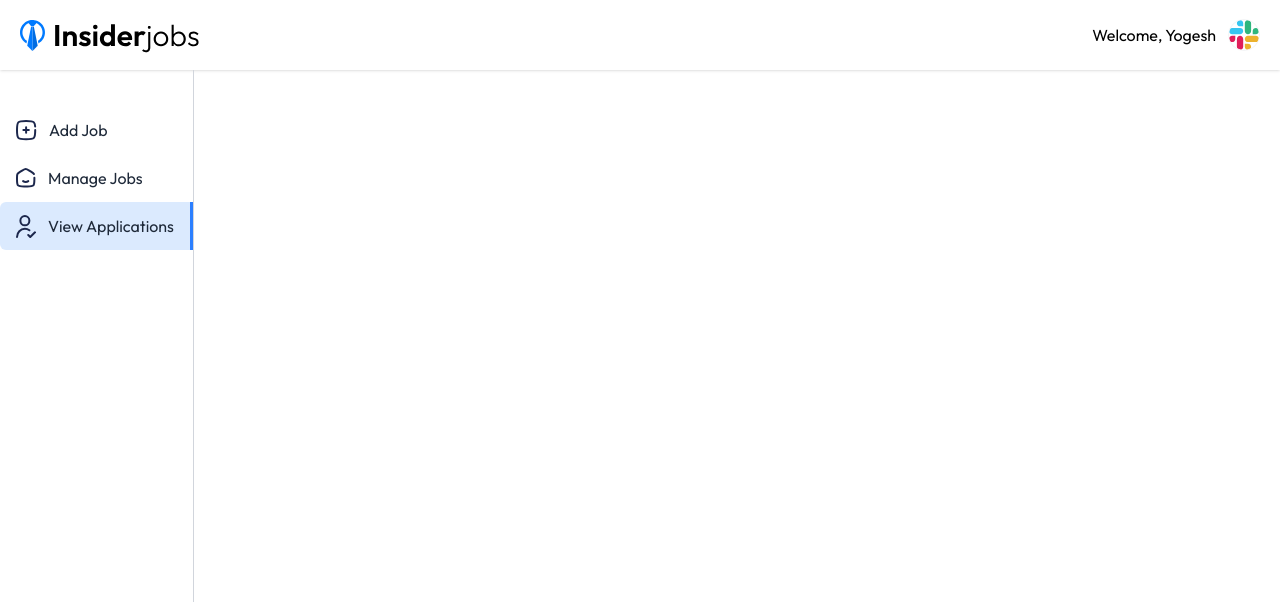
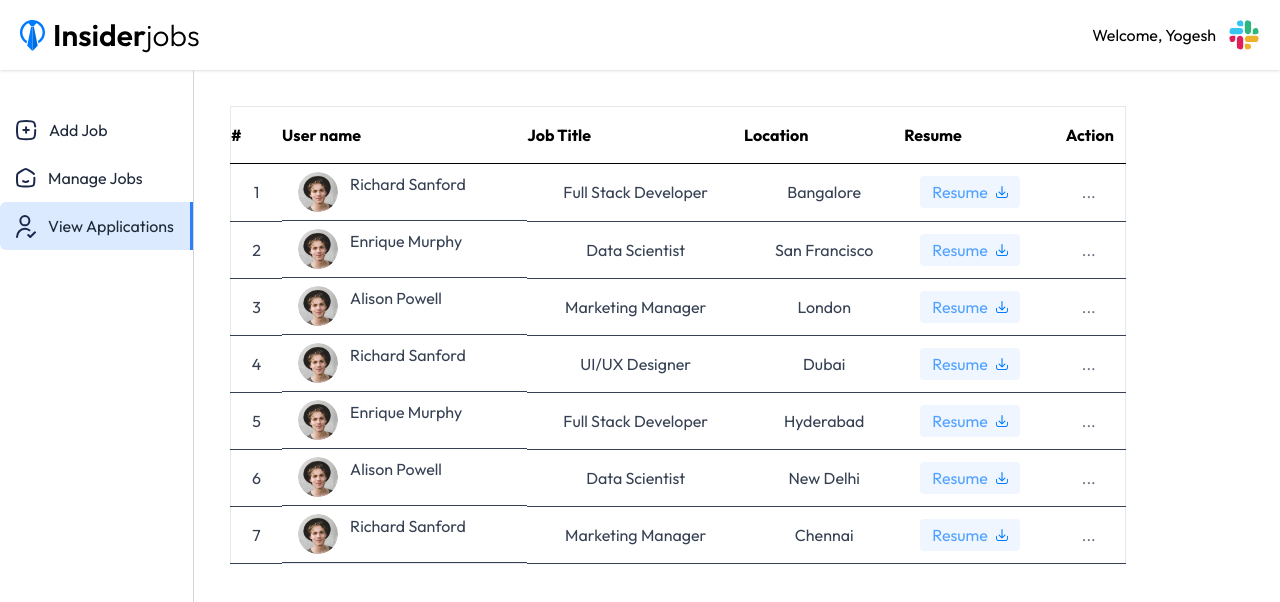
Before and after one commit to yogesh4952/Job-Portal, a React (Vite) app in the folder client/: page /dashboard/view-applications in a window 1280 px wide. Shown: the top 602 px of the page. Built offline with nearby package versions, Linux system fonts and the light colour scheme.

Commit message:
Complete view Application page

```diff
--- a/client/src/pages/ViewApplications.jsx
+++ b/client/src/pages/ViewApplications.jsx
@@ -1,7 +1,74 @@
 import React from "react";
+import { assets, viewApplicationsPageData } from "../assets/assets";
 
 const ViewApplications = () => {
-  return <div></div>;
+  return (
+    <div className="container mx-auto p-4">
+      <div>
+        <table className="w-full  max-w-4xl bg-white border border-gray-200 max-sm:text-sm">
+          <thead>
+            <tr className="border-b">
+              <th className="py-4 text-left">#</th>
+              <th className="py-4 text-left">User name</th>
+              <th className="py-4 text-left max-sm:hidden">Job Title</th>
+              <th className="py-4 text-left max-sm:hidden">Location</th>
+              <th className="py-4 text-left">Resume</th>
+              <th className="py-4 text-left">Action</th>
+            </tr>
+          </thead>
+
+          <tbody>
+            {viewApplicationsPageData.map((applicant, index) => (
+              <tr key={index} className="text-gray-700">
+                <td className="py-2 px-4 border-b text-center">{index + 1}</td>
+                <td className="py-2 px-4 border-b text-center flex">
+                  <img
+                    className="w-10 h-10 rounded-full mr-3 max-sm:hidden"
+                    src={applicant.imgSrc}
+                    alt=""
+                  />
+                  <span>{applicant.name}</span>
+                </td>
+
+                <td className="py-2 px-4 border-b text-center max-sm:hidden">
+                  {applicant.jobTitle}
+                </td>
+
+                <td className="py-2 px-4 border-b text-center max-sm:hidden">
+                  {applicant.location}
+                </td>
+
+                <td className="py-2 px-4 border-b">
+                  <a
+                    className="bg-blue-50 text-blue-400 px-3 py-1 rounded inline-flex gap-2 items-center"
+                    href="#"
+                    target="_blank"
+                  >
+                    Resume <img src={assets.resume_download_icon} alt="" />
+                  </a>
+                </td>
+
+                <td className="py-2 px-4 border-b relative">
+                  <div className=" relative inline-block text-left group">
+                    <button className="text-gray-500 action-button">...</button>
+                    <div className="z-10 hidden absolute right-0 md:left-0 top-0 mt-2 w-32 bg-white border border-gray-200 rounded shadow group-hover:block">
+                      <button className="block w-full text-left py-2 px-4 text-blue-500 hover:bg-gray-100">
+                        Accept
+                      </button>
+
+                      <button className="block w-full text-left py-2 px-4 text-red-500 hover:bg-gray-100">
+                        Reject
+                      </button>
+                    </div>
+                  </div>
+                </td>
+              </tr>
+            ))}
+          </tbody>
+        </table>
+      </div>
+    </div>
+  );
 };
 
 export default ViewApplications;
```
